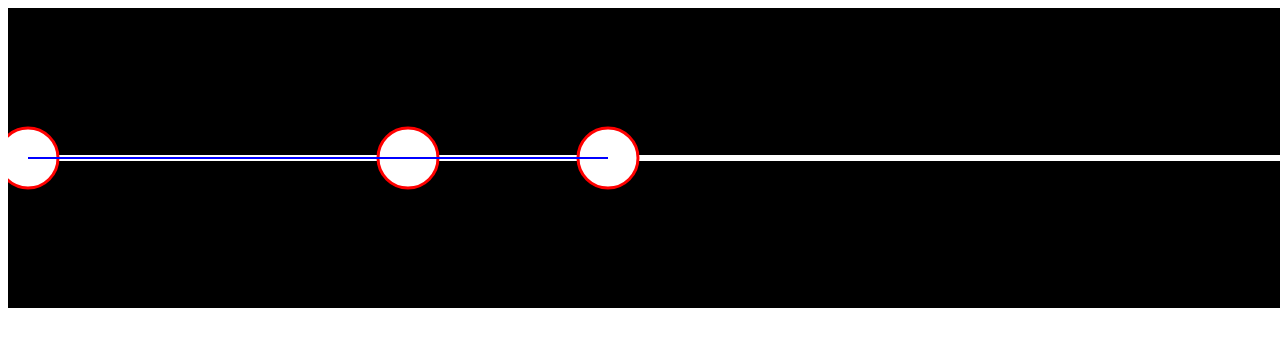
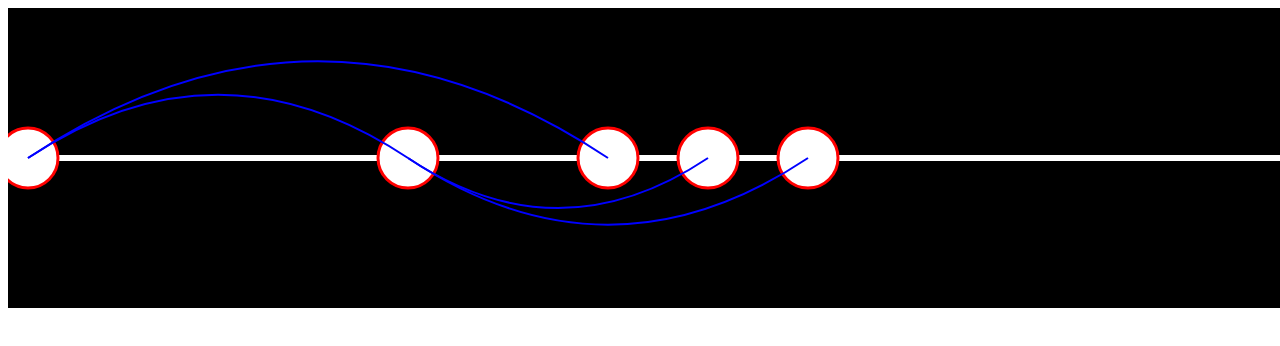
Before and after one commit to raghavaro/treevis, a plain HTML site: page index.html in a window 1280 px wide. Drawn offline with nearby package versions, Linux system fonts and the light colour scheme.

Commit message:
Changed straight lines to bezier curves

```diff
--- a/index.html
+++ b/index.html
@@ -12,7 +12,7 @@
       }
 
       .link {
-        fill: blue;
+        fill: rgba(0,0,0,0);
         stroke: blue;
         stroke-width: 2px;
       }
@@ -21,7 +21,7 @@
   </head>
   <body>
   <script src="http://d3js.org/d3.v3.min.js"></script>
-
+  <script src="https://d3js.org/d3-path.v1.min.js"></script>
   <script>
 
   // Initate config and data
@@ -30,8 +30,6 @@ var config = {
       "background-color": "black",
       "spine-color": "white",
   }
-
-var spineHeight = 6;
 
   var treeData = {
       "name": "Asta",
@@ -46,7 +44,23 @@ var treeData = {
               "image": "",
               "url": "",
               "owner": "raghav",
+              "children": [
+                  {
+                      "name": "Astio",
+                      "date": 700,
+                      "image": "",
+                      "url": "",
+                      "owner": "raghav",
                       "children": []
+                  },{
+                      "name": "Astu",
+                      "date": 800,
+                      "image": "",
+                      "url": "",
+                      "owner": "raghav",
+                      "children": []
+                  }
+              ]
           },
           {
               "name": "Asto",
@@ -59,10 +73,20 @@ var treeData = {
       ]
   }
 
+  var H = 300,
+      W = window.innerWidth
+          || document.documentElement.clientWidth
+          || document.body.clientWidth;
+
+  var spineHeight = 6,
+      spineY = (H - spineHeight)/2;
+
+
   // Search for minimum and maximum nodes
 
-var minDate = new Date().getTime();
-var maxDate = 0;
+  var minDate = new Date().getTime(),
+      maxDate = 0;
+
   function minMaxDateSearch(node) {
       thisDate = node.date;
       if (thisDate < minDate)
@@ -78,11 +102,6 @@ minMaxDateSearch(treeData);
 
   // Build tree diagram
 
-var H = 300,
-    W = window.innerWidth
-        || document.documentElement.clientWidth
-        || document.body.clientWidth;
-
   var margin = {top: 20, right: 120, bottom: 20, left: 120},
       width = W - margin.right - margin.left,
       height = H - margin.top - margin.bottom;
@@ -91,14 +110,14 @@ var svg = d3.select("body").append("svg")
       .attr("width", width + margin.right + margin.left)
       .attr("height", height + margin.top + margin.bottom);
 
-svg.append("rect").attr("width", "100%").attr("height", "100%").attr("fill", config["background-color"]);
+  svg.append("rect").attr("width", "100%").attr("height", "100%")
+      .attr("fill", config["background-color"]);
   svg.append("g").attr("transform", "translate(" + margin.left + "," + margin.top + ")");
+  svg.append("rect").attr("y", spineY).attr("width", "100%").attr("height", spineHeight)
+      .attr("fill", config["spine-color"]);
 
-var spineY = (H - spineHeight)/2;
-svg.append("rect").attr("y", spineY).attr("width", "100%").attr("height", spineHeight).attr("fill", config["spine-color"]);
-
-var tree = d3.layout.tree();
-var nodes = tree.nodes(treeData),
+  var tree = d3.layout.tree(),
+      nodes = tree.nodes(treeData),
       links = tree.links(nodes);
 
   var nodeWrapper = svg.append("g").attr("id","nodes").selectAll("g.node")
@@ -110,19 +129,24 @@ var nodeWrapper = svg.append("g").attr("id","nodes").selectAll("g.node")
       .attr("cy",H/2)
       .attr("r", 30);
 
-
   var linkWrapper = svg.append("g").attr("id","links").selectAll("path.link")
       .data(links, function(d) { return d.target.id; })
       .enter()
-    .append("line", "g")
+      .append("path", "g")
+      .attr("d", function(d){
+          var path = d3.path();
+          path.moveTo(d.source.x, H/2);
+          var yDirection = (d.source.depth % 2 == 1) ? 1 : -1,
+              yAnchor = H/2 + yDirection * (d.target.x-d.source.x) / 3,
+              xAnchor = d.source.x+(d.target.x-d.source.x)/2;
+          path.quadraticCurveTo(xAnchor, yAnchor, d.target.x, H/2, 0);
+          return path.toString();
+      })
       .attr("class", "link")
       .attr("id",function(d){
           return "link-" + d.source.id + "->" + d.target.id;
-    })
-    .attr('x1', function(d){return d.source.x;})
-    .attr('x2',function(d){return d.target.x;})
-    .attr('y1', H/2)
-    .attr('y2', H/2);
+      });
+
 
 </script>
 
```
Also changed, not shown: screenshot.png (added), 1 other file. Lines whose indentation alone changed are shown as unchanged.
